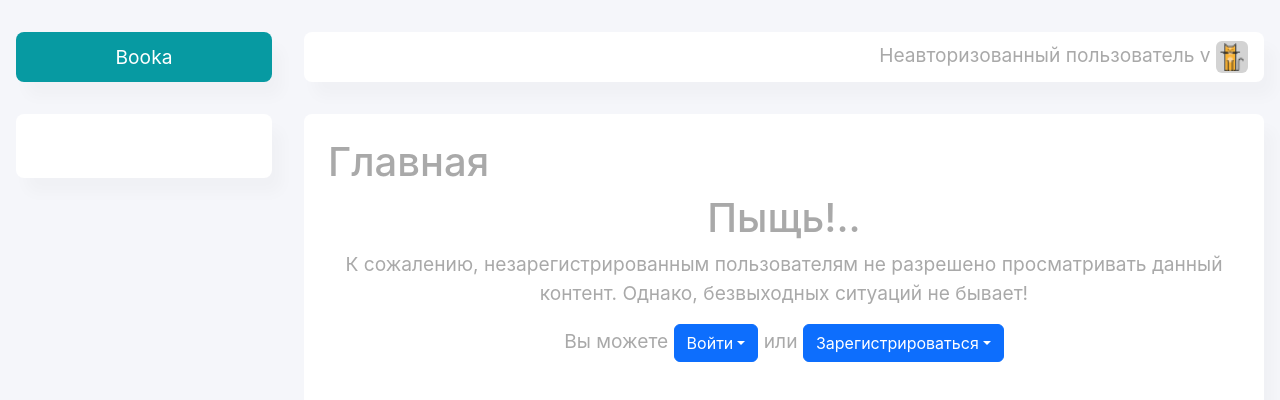
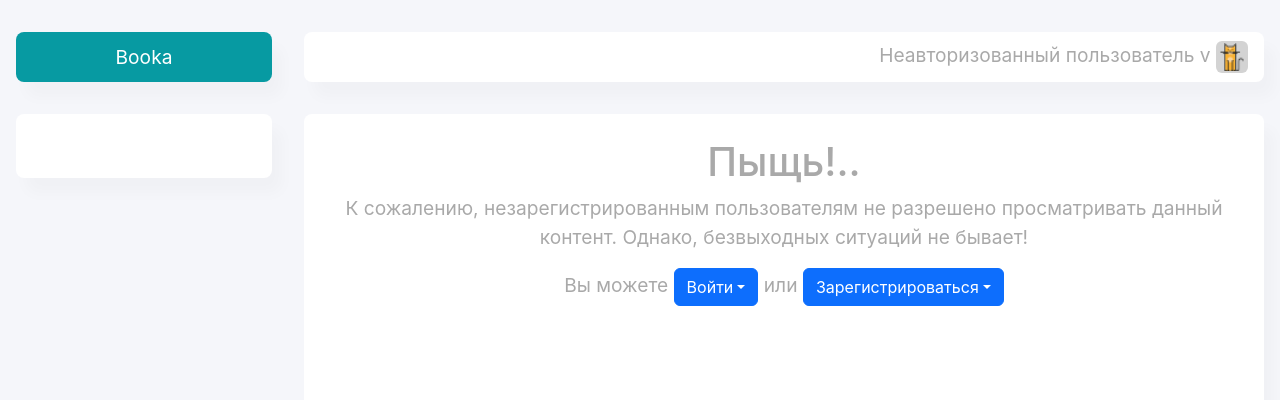
Before and after one commit to laps78/fjs-diplom, a React (Create React App) app in the folder frontend/: page / in a window 1280 px wide. Shown: the top 400 px of the page. Built offline with nearby package versions, Linux system fonts and the light colour scheme.

Commit message:
Удален заголовок секции Main

```diff
--- a/frontend/src/components/Main/Main.js
+++ b/frontend/src/components/Main/Main.js
@@ -33,7 +33,6 @@ const Main = (props) => {
         <AccessController
           element={
             <>
-              <h1>{pageName}</h1>
               {user ? <div>{authorizedContent}</div> : <UnAuthorizedSection />}
             </>
           }
```
